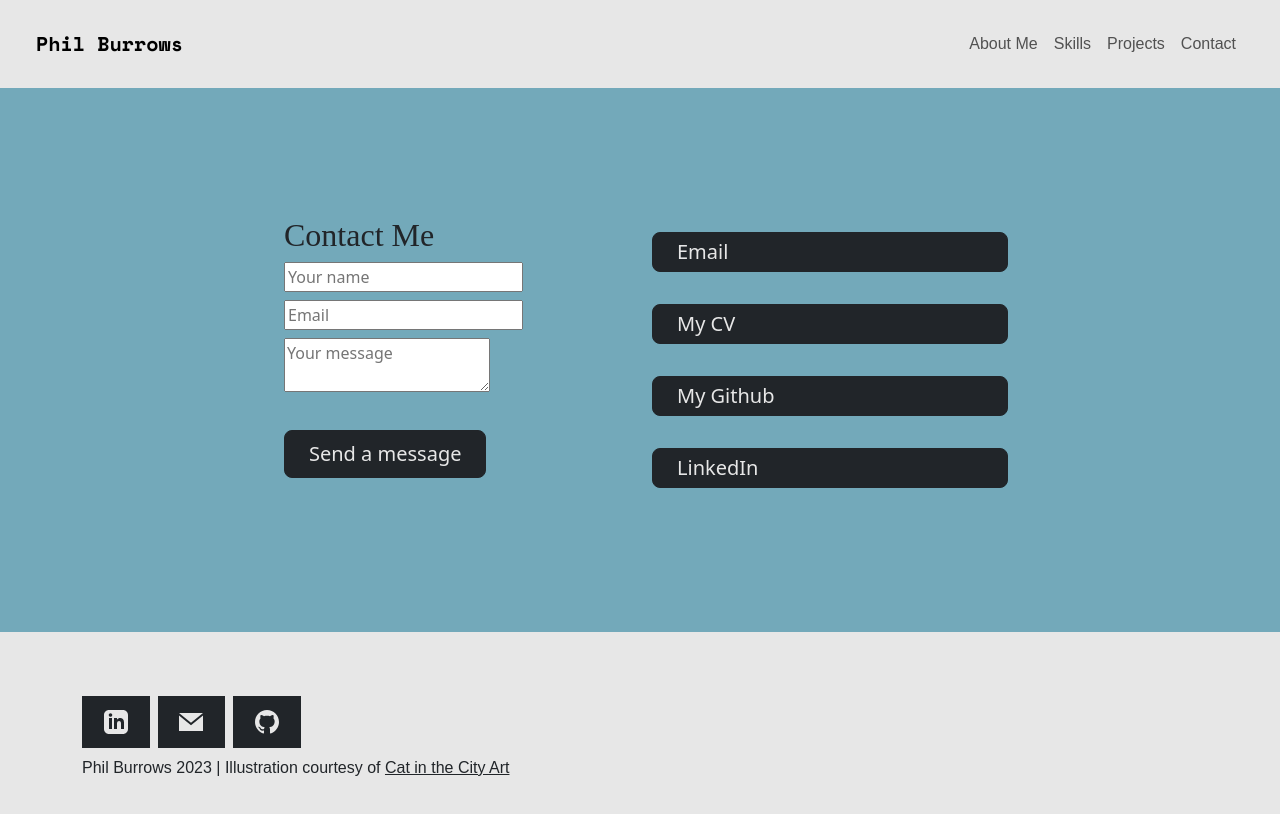
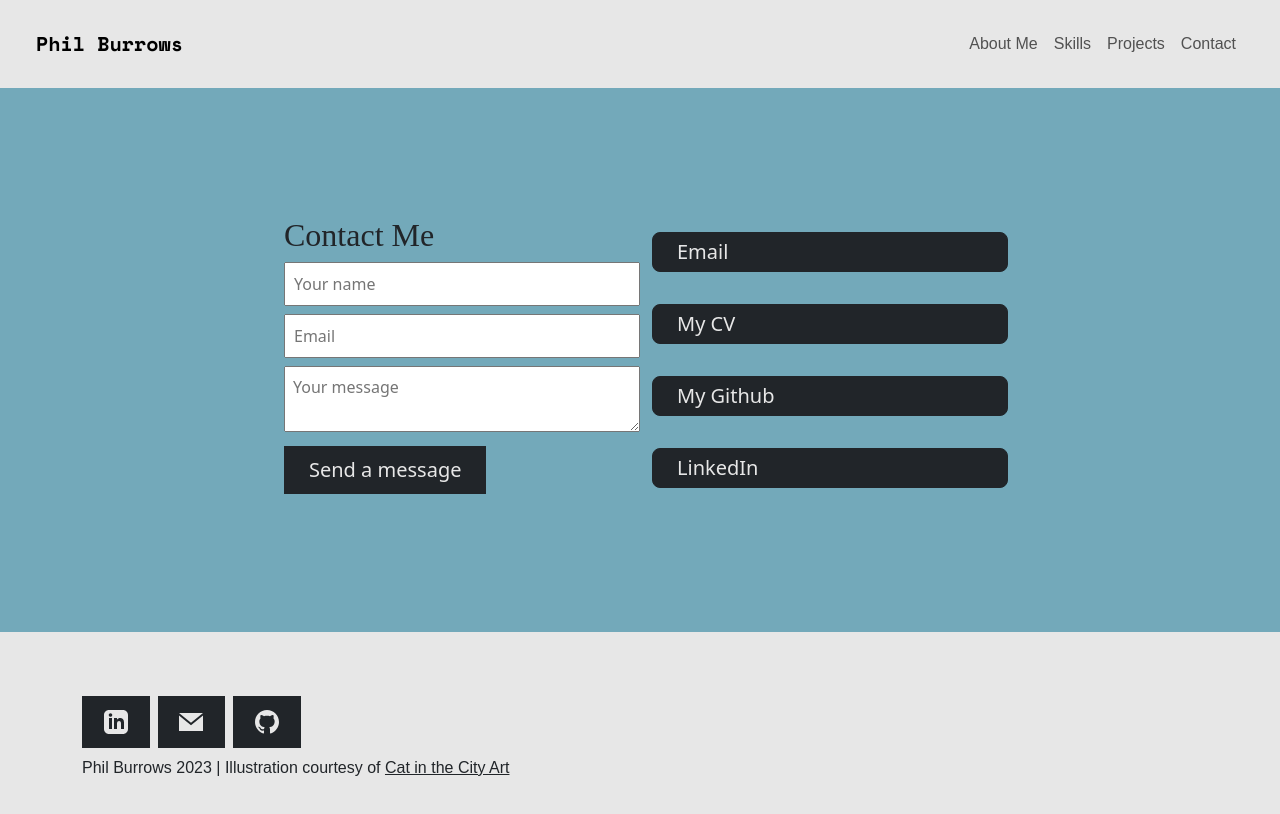
Before and after one commit to philManWithBeard/react-portfolio, a React (Vite) app: page /contact in a window 1280 px wide. Shown: the top 814 px of the page. Built offline with nearby package versions, Linux system fonts and the light colour scheme; a web font is replaced by a local one.

Commit message:
better looking contact form

```diff
--- a/src/components/contactForm.jsx
+++ b/src/components/contactForm.jsx
@@ -55,18 +55,35 @@ const ContactForm = () => {
       className="align-items-start row g-2"
     >
       <div>
-        <input type="text" placeholder="Your name" name="name" required />
+        <input
+          type="text"
+          placeholder="Your name"
+          name="name"
+          required
+          className="w-100 p-2"
+        />
       </div>
       <div>
-        <input type="email" placeholder="Email" name="email" required />
+        <input
+          type="email"
+          placeholder="Email"
+          name="email"
+          required
+          className="w-100 p-2"
+        />
       </div>
       <div>
-        <textarea placeholder="Your message" name="message" required />
+        <textarea
+          placeholder="Your message"
+          name="message"
+          required
+          className="w-100 p-2"
+        />
       </div>
       <div>
         <button
           type="submit"
-          className="btn-dark d-inline-flex align-items-center btn-dark d-inline-flex align-items-center btn btn-primary btn-lg px-4 my-4 btn-lg px-4"
+          className="btn-dark rounded-0 btn-dark btn btn-lg px-4"
         >
           Send a message
         </button>
```
